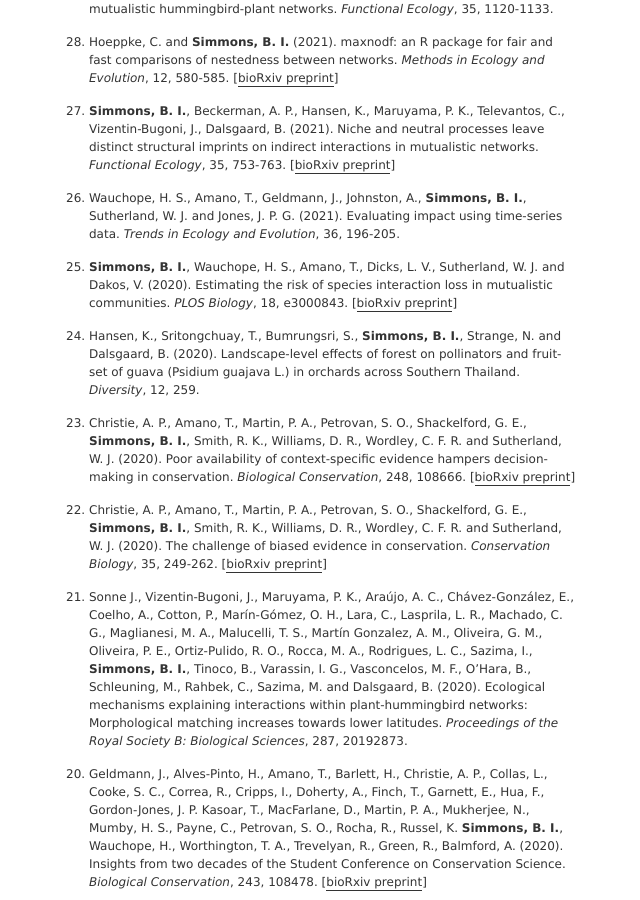
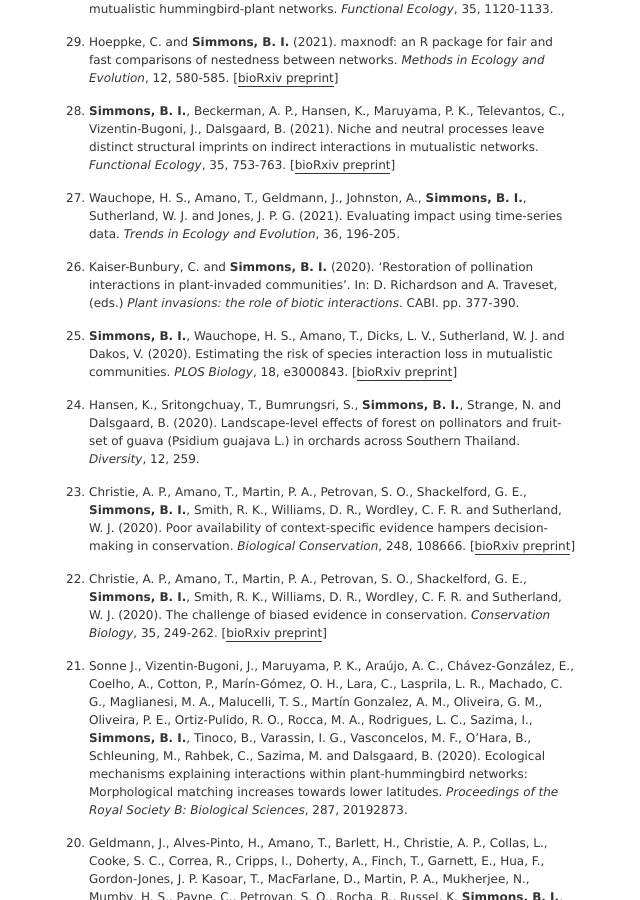
Before and after one commit to SimmonsBI/SimmonsBI.github.io, a Jekyll site: the page built from publications.md, in a window 1280 px wide and 900 px high, scrolled down 542 px. Shown: the whole window, without its empty margins (321-961 px from the left). Built offline with Jekyll 4.4.1, drawn with Linux system fonts in a browser that asks for light colours.

Commit message:
Update publications.md

```diff
--- a/publications.md
+++ b/publications.md
@@ -18,17 +18,19 @@ I currently have no unpublished preprints.--->
 
 {: reversed="reversed"}
 
-31. González-Varo, J. P., Rumeu, B., Albrecht, J., Arroyo, J. M., Byeno, R. S., Burgos, T., da Silva, L. P., Escribano-Ávila, G., Farwig, N., García, D., Heleno, R. H., Illera, J. C., Jordano, P., Kurek, P., **Simmons, B. I.**, Virgós, E., Sutherland, W. J., Traveset, A. (2021) Limited potential for bird migration to disperse plants to cooler latitudes. _Nature_.
+32. González-Varo, J. P., Rumeu, B., Albrecht, J., Arroyo, J. M., Byeno, R. S., Burgos, T., da Silva, L. P., Escribano-Ávila, G., Farwig, N., García, D., Heleno, R. H., Illera, J. C., Jordano, P., Kurek, P., **Simmons, B. I.**, Virgós, E., Sutherland, W. J., Traveset, A. (2021) Limited potential for bird migration to disperse plants to cooler latitudes. _Nature_.
 
-30. Mukherjee, N., Amano, T., Bell, A., Garnett, E. E., Geffert, J. L., Guth, M. K. Hacket-Pain, A., Luke, S. H., Mumby, H. S., Nunes, M., Rademacher, T., Rose, D. C., Schleicher, J., **Simmons, B. I.**, Zabala, A., Jucker, T. (2021). Steps to diversify priority-setting research in conservation: Reflections on de Gracia 2021. _Conservation Biology_. (accepted)
+31. Mukherjee, N., Amano, T., Bell, A., Garnett, E. E., Geffert, J. L., Guth, M. K. Hacket-Pain, A., Luke, S. H., Mumby, H. S., Nunes, M., Rademacher, T., Rose, D. C., Schleicher, J., **Simmons, B. I.**, Zabala, A., Jucker, T. (2021). Steps to diversify priority-setting research in conservation: Reflections on de Gracia 2021. _Conservation Biology_. (accepted)
 
-29. Dalsgaard, B., Maruyama, P. K., Sonne, J., Hansen, K., Zanata, T. B., Abrahamczyk, S., Alarcón, R., Araujo, A. C., Araújo, F. P., Buzato, S., Chávez-González, E., Coelho, A. G., Cotton, P. A., Díaz-Valenzuela, R., Dufke, M. F., Enríquez, P. L., Filho, M. M. D., Fischer, E., Kohler, G., Lara, C., Las-Casas, F. M. G., Lasprilla, L. R., Machado, A. O., Machado, C. G., Maglianesi, M. A., Malucelli, T. S., Marín-Gómez, O. H., Martínez-García, V., de Azevedo-Júnior, S. M., Neto, E. N., Oliveira, P. E., Ornelas, J. F., Ortiz-Pulido, R., Lara, R. P., Patiño-González, B. I., de Pinho Queiroz, S. N., Ramírez-Burbano, M. B., Rech, A. R., Rocca, M. A, Rodrigues, L. C., Rui, A. M., Sazima, I., Sazima, M., **Simmons, B. I.**, Tinoco, B., Varassin, I. G., Vasconcelos, M. F., Vizentin-Bugoni, J., Watts, S., Rahbek, C., Schleuning, M., Martín-González, A. M. (2021). The influence of biogeographical and evolutionary histories on morphological trait-matching and resource specialization in mutualistic hummingbird-plant networks. _Functional Ecology_, 35, 1120-1133.
+30. Dalsgaard, B., Maruyama, P. K., Sonne, J., Hansen, K., Zanata, T. B., Abrahamczyk, S., Alarcón, R., Araujo, A. C., Araújo, F. P., Buzato, S., Chávez-González, E., Coelho, A. G., Cotton, P. A., Díaz-Valenzuela, R., Dufke, M. F., Enríquez, P. L., Filho, M. M. D., Fischer, E., Kohler, G., Lara, C., Las-Casas, F. M. G., Lasprilla, L. R., Machado, A. O., Machado, C. G., Maglianesi, M. A., Malucelli, T. S., Marín-Gómez, O. H., Martínez-García, V., de Azevedo-Júnior, S. M., Neto, E. N., Oliveira, P. E., Ornelas, J. F., Ortiz-Pulido, R., Lara, R. P., Patiño-González, B. I., de Pinho Queiroz, S. N., Ramírez-Burbano, M. B., Rech, A. R., Rocca, M. A, Rodrigues, L. C., Rui, A. M., Sazima, I., Sazima, M., **Simmons, B. I.**, Tinoco, B., Varassin, I. G., Vasconcelos, M. F., Vizentin-Bugoni, J., Watts, S., Rahbek, C., Schleuning, M., Martín-González, A. M. (2021). The influence of biogeographical and evolutionary histories on morphological trait-matching and resource specialization in mutualistic hummingbird-plant networks. _Functional Ecology_, 35, 1120-1133.
 
-28. Hoeppke, C. and **Simmons, B. I.** (2021). maxnodf: an R package for fair and fast comparisons of nestedness between networks. _Methods in Ecology and Evolution_, 12, 580-585. [[bioRxiv preprint](https://doi.org/10.1101/2020.03.20.000612)]
+29. Hoeppke, C. and **Simmons, B. I.** (2021). maxnodf: an R package for fair and fast comparisons of nestedness between networks. _Methods in Ecology and Evolution_, 12, 580-585. [[bioRxiv preprint](https://doi.org/10.1101/2020.03.20.000612)]
 
-27. **Simmons, B. I.**, Beckerman, A. P., Hansen, K., Maruyama, P. K., Televantos, C., Vizentin-Bugoni, J., Dalsgaard, B. (2021). Niche and neutral processes leave distinct structural imprints on indirect interactions in mutualistic networks. _Functional Ecology_, 35, 753-763. [[bioRxiv preprint](https://doi.org/10.1101/2020.04.30.070391)]
+28. **Simmons, B. I.**, Beckerman, A. P., Hansen, K., Maruyama, P. K., Televantos, C., Vizentin-Bugoni, J., Dalsgaard, B. (2021). Niche and neutral processes leave distinct structural imprints on indirect interactions in mutualistic networks. _Functional Ecology_, 35, 753-763. [[bioRxiv preprint](https://doi.org/10.1101/2020.04.30.070391)]
 
-26. Wauchope, H. S., Amano, T., Geldmann, J., Johnston, A., **Simmons, B. I.**, Sutherland, W. J. and Jones, J. P. G. (2021). Evaluating impact using time-series data. _Trends in Ecology and Evolution_, 36, 196-205.
+27. Wauchope, H. S., Amano, T., Geldmann, J., Johnston, A., **Simmons, B. I.**, Sutherland, W. J. and Jones, J. P. G. (2021). Evaluating impact using time-series data. _Trends in Ecology and Evolution_, 36, 196-205.
+
+26. Kaiser-Bunbury, C. and **Simmons, B. I.** (2020). ‘Restoration of pollination interactions in plant-invaded communities’. In: D. Richardson and A. Traveset, (eds.) _Plant invasions: the role of biotic interactions_. CABI. pp. 377-390.
 
 25. **Simmons, B. I.**, Wauchope, H. S., Amano, T., Dicks, L. V., Sutherland, W. J. and Dakos, V. (2020). Estimating the risk of species interaction loss in mutualistic communities. _PLOS Biology_, 18, e3000843. [[bioRxiv preprint](https://doi.org/10.1101/604868)]
 
```
